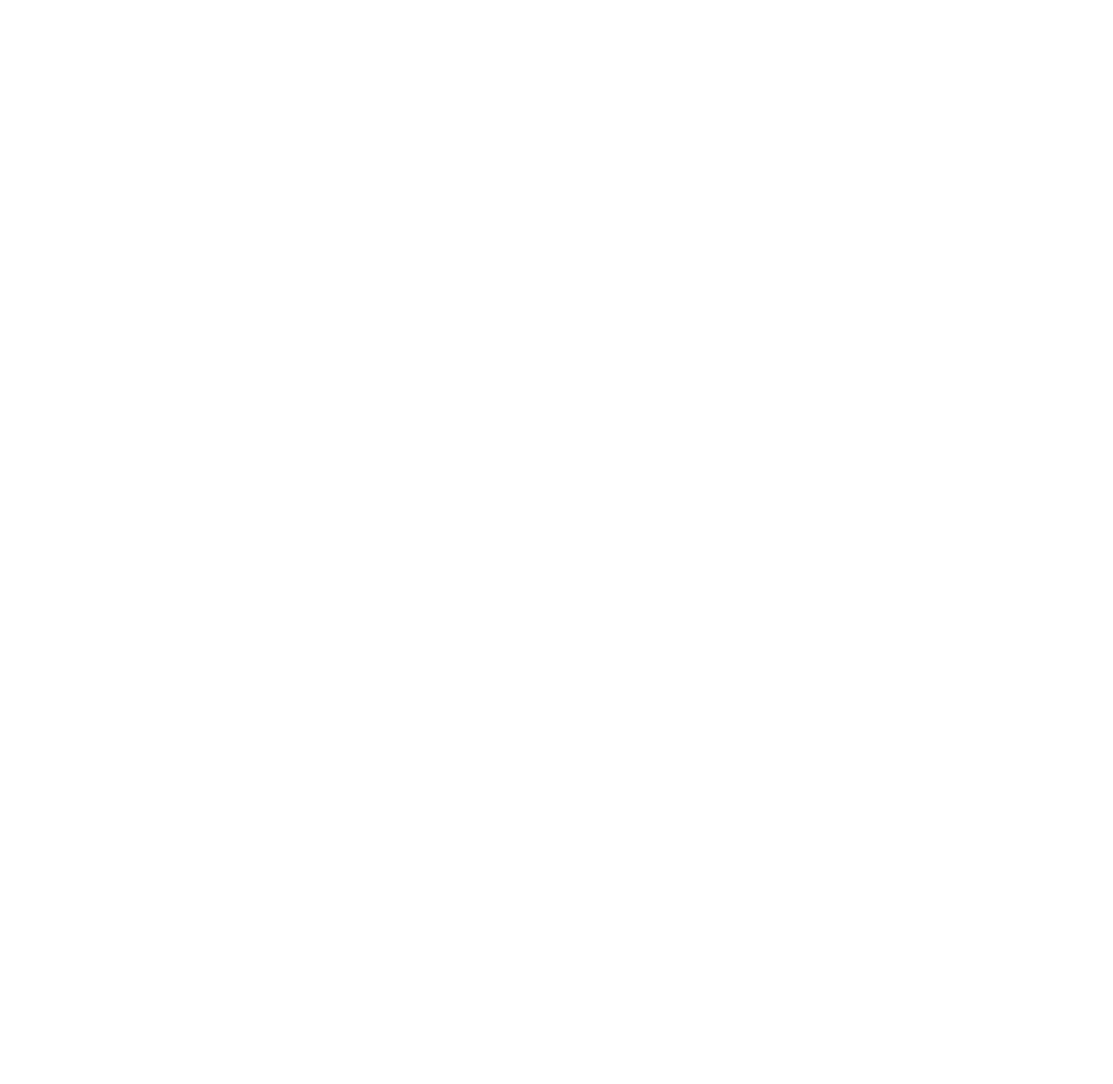
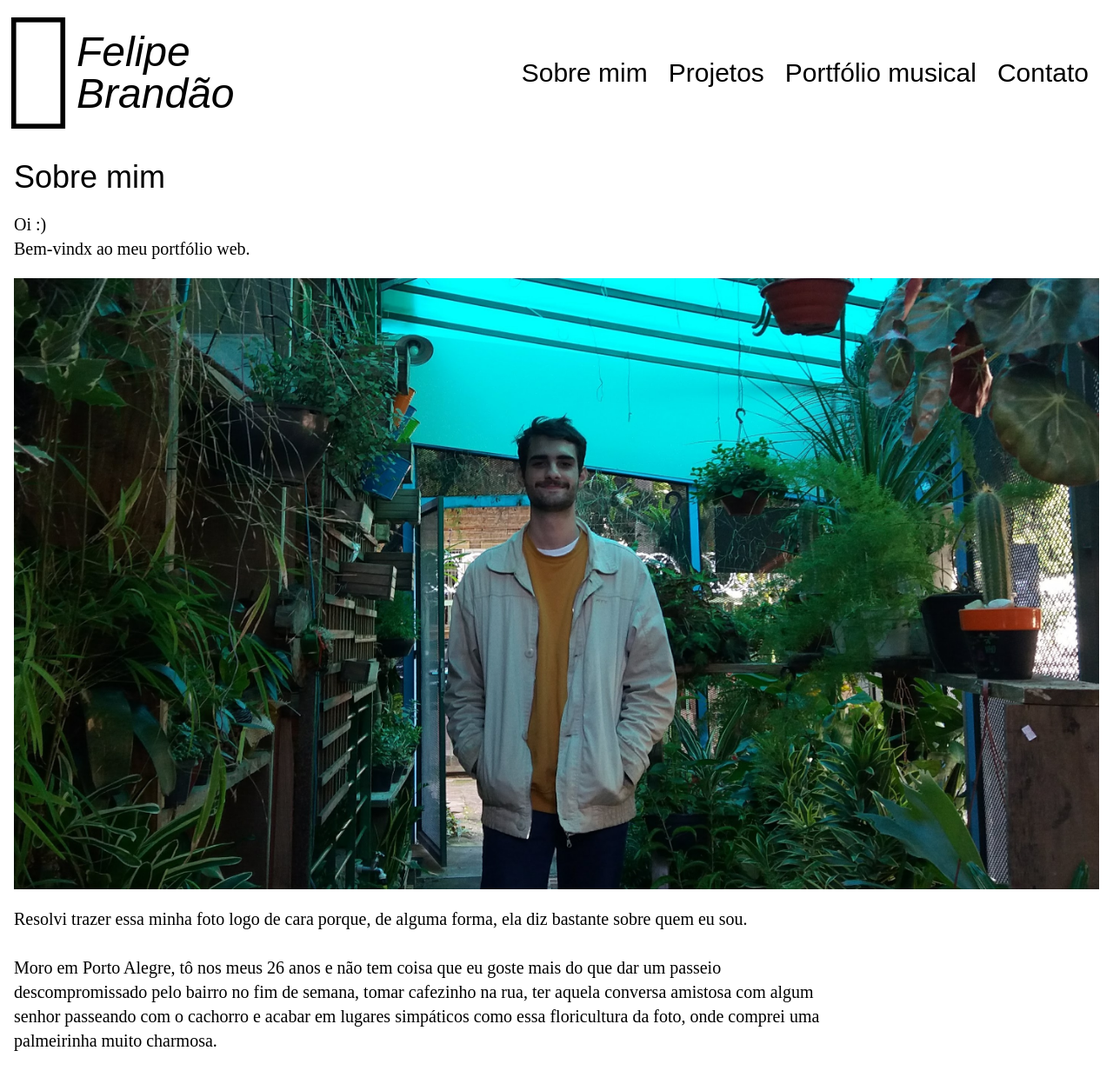
Before and after one commit to bran-do/bran-do.github.io, a React (Vite) app: page /about in a window 1280 px wide. Before the commit this address had no page. Shown: the whole page at 87% size. Before the commit the page ends 800 px from the top, so only its background shows below. Built offline with nearby package versions, Linux system fonts and the light colour scheme.

Commit message:
Início da página /about

```diff
--- a/src/App.jsx
+++ b/src/App.jsx
@@ -1,15 +1,20 @@
 import { Route, Routes } from 'react-router'
 
 import Home from './pages/Home';
+import Header from './components/Header';
+import About from './pages/About';
 
 import './App.css'
 
 function App() {
   return (
     <Routes>
-      <Route path="/" element={ <Home /> } />
+      <Route element={ <Header /> }>
+        <Route path="/" element={ <Home /> } />
+        <Route path="/about" element={ <About /> } />
+      </Route>
     </Routes>
   )
 }
 
-export default App
+export default App;
--- a/src/components/Header.jsx
+++ b/src/components/Header.jsx
@@ -1,14 +1,15 @@
 import { Link } from "react-router-dom";
 import { useState, useEffect } from "react";
+import { useLocation, Outlet } from "react-router-dom";
 
 import logoSvg from "../assets/logo.svg"
 
 function Header() {
+  const location = useLocation();
   const [loaded, setLoaded] = useState(false);
-  const [menuNav, setMenuNav] = useState(false);
-
+  const [showMenu, setshowMenu] = useState(false);
   const handleMenu = () => {
-    setMenuNav(!menuNav);
+    setshowMenu(!showMenu);
   }
 
   useEffect(() => {
@@ -16,8 +17,10 @@
       setLoaded(true);
     }
 
+    setshowMenu(false);
+
     window.addEventListener('load', handleLoad);
-  }, [])
+  }, [location])
 
   return (
     <>
@@ -50,7 +53,7 @@
               </Link>
             </li>
             <li className="px-3 hover:text-teal-400 transition ease-out duration-500">
-              <a href="https://soundcloud.com/felipe-brandao-63641463" target="_blank">
+              <a href="https://soundcloud.com/felipe-brandao-63641463" target="_blank" rel="noreferrer">
                 <span>Portfólio musical</span>
               </a>
             </li>
@@ -63,14 +66,14 @@
 
           <div onClick={ handleMenu }>
             <h1 className="flex text-2xl text-white bg-black px-2 py-1 md:hidden">
-              { menuNav ? "Fechar menu" : "Menu"}
+              { showMenu ? "Fechar menu" : "Menu"}
             </h1>
           </div>
         </div>
       </nav>
 
-      <div>
-        <ul className={ `text-3xl text-black bg-teal-400 py-3 md:hidden ${menuNav ? "opacity-100 transition ease-in duration-500" : "opacity-0 transition ease-out duration-300"}` }>
+      <div className={ showMenu ? "opacity-100 transition ease-in duration-100" : "opacity-0" }>
+        <ul className={ `absolute w-full h-full text-3xl text-black bg-teal-400 py-3 md:hidden ${showMenu ? "" : "hidden"}` }>
               <li className="px-3 py-3" >
                 <Link to="/about">
                   <span>Sobre mim</span>
@@ -81,8 +84,8 @@
                   <span>Projetos</span>
                 </Link>
               </li>
-              <li className="px-3 py-3 hover:text-teal-400 transition ease-out duration-500">
-                <a href="https://soundcloud.com/felipe-brandao-63641463" target="_blank">
+              <li className="px-3 py-3">
+                <a href="https://soundcloud.com/felipe-brandao-63641463" target="_blank" rel="noreferrer">
                   <span>Portfólio musical</span>
                 </a>
             </li>
@@ -93,6 +96,8 @@
               </li>
             </ul>
       </div>
+
+      <Outlet />
     </>
   )
 }
--- a/src/index.css
+++ b/src/index.css
@@ -3,6 +3,7 @@
 @import "tailwindcss/utilities";
 
 @import url('https://fonts.googleapis.com/css2?family=Fira+Sans+Extra+Condensed:ital,wght@0,700;1,700&display=swap');
+@import url('https://fonts.googleapis.com/css2?family=Fira+Sans&display=swap');
 
 :root {
   font-family: 'Fira Sans Extra Condensed', sans-serif;
--- /dev/null
+++ b/src/pages/About.jsx
@@ -0,0 +1,26 @@
+import me from '../assets/img/1.jpg'
+
+function About() {
+  return (
+    <>
+      <div className="p-4">
+        <h1 className="text-4xl">Sobre mim</h1>
+
+        <div className="font-body">
+          <p className="text-xl md:w-3/4 py-5">
+          Oi :) <br/>
+          Bem-vindx ao meu portfólio web.
+          </p>
+          <img src={me} />
+          <p className="text-xl md:w-3/4 py-5">
+          Resolvi trazer essa minha foto logo de cara porque, de alguma forma, ela diz bastante sobre quem eu sou. <br/><br/>
+          Moro em Porto Alegre, tô nos meus 26 anos e não tem coisa que eu goste mais do que dar um passeio descompromissado pelo bairro no fim de semana, tomar cafezinho na rua, ter aquela conversa amistosa com algum senhor passeando com o cachorro e acabar em lugares simpáticos como essa floricultura da foto, onde comprei uma palmeirinha muito charmosa.
+
+          </p>
+        </div>
+      </div>
+    </>
+  )
+}
+
+export default About;
--- a/src/pages/Home.jsx
+++ b/src/pages/Home.jsx
@@ -1,8 +1,14 @@
-import Header from "../components/Header"
-
 function Home() {
   return (
-    <Header />
+    <div className="text-3xl">
+      <h1>Oi!</h1>
+      <h1>Oi!</h1>
+      <h1>Oi!</h1>
+      <h1>Oi!</h1>
+      <h1>Oi!</h1>
+      <h1>Oi!</h1>
+
+    </div>
   )
 }
 
--- a/tailwind.config.js
+++ b/tailwind.config.js
@@ -17,6 +17,10 @@
 
       animation: {
         wiggle: 'wiggle 2s ease-in-out 1',
+      },
+
+      fontFamily: {
+        'body': ['"Fira Sans"'],
       }
     },
   },
```
Also changed, not shown: src/assets/img/1.jpg (added).
